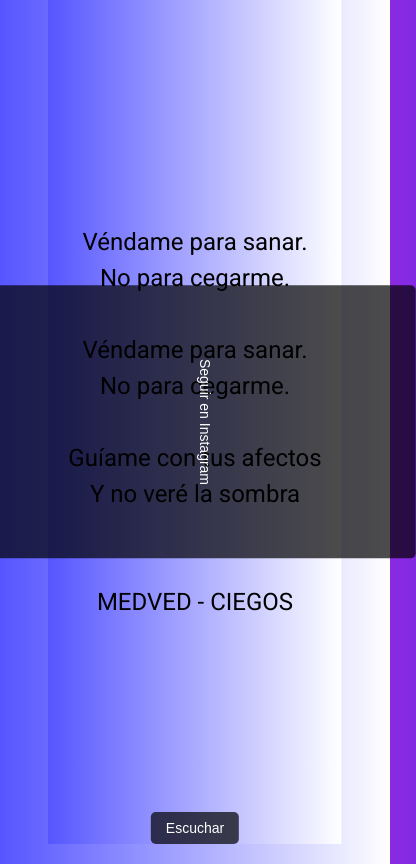
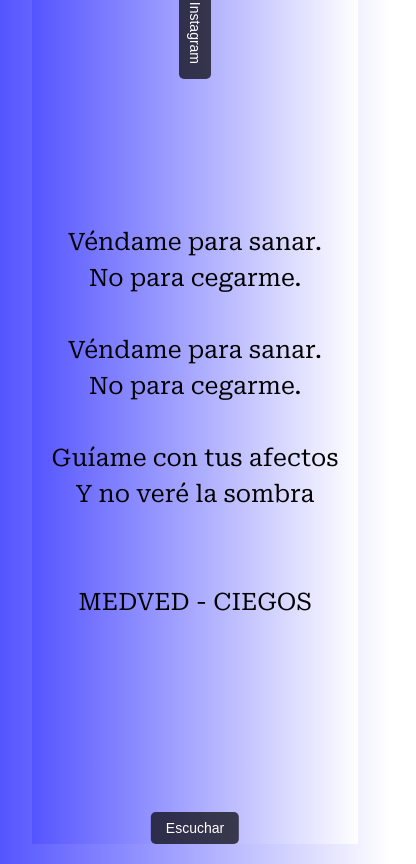
Before and after one commit to medvedband/showicr, a plain HTML site: page index.html in a window 390 px wide. Shown: the whole page, 416 px wide, since content can reach past the window. Drawn offline with Linux system fonts and the light colour scheme.

Commit message:
Update index.html

```diff
--- a/index.html
+++ b/index.html
@@ -4,11 +4,12 @@
     <meta charset="UTF-8">
     <meta name="viewport" content="width=device-width, initial-scale=1.0">
     <title>Show Interactivo - Gradiente Animado</title>
-    <!-- Añadir la fuente Roboto desde Google Fonts -->
+
+    <!-- Cargar la fuente Roboto Serif desde Google Fonts -->
     <link rel="preconnect" href="https://fonts.googleapis.com">
-<link rel="preconnect" href="https://fonts.gstatic.com" crossorigin>
-<link href="https://fonts.googleapis.com/css2?family=Roboto+Serif:ital,opsz,wght@0,8..144,100..900;1,8..144,100..900&display=swap" rel="stylesheet">
-    <link href="https://fonts.googleapis.com/css2?family=Roboto:wght@400;700&display=swap" rel="stylesheet">
+    <link rel="preconnect" href="https://fonts.gstatic.com" crossorigin>
+    <link href="https://fonts.googleapis.com/css2?family=Roboto+Serif:ital,opsz,wght@0,8..144,100..900;1,8..144,100..900&display=swap" rel="stylesheet">
+
     <style>
         body, html {
             margin: 0;
@@ -19,7 +20,7 @@
             background: linear-gradient(90deg, #8A2BE2, #0000FF, #FFFFFF); /* Gradiente inicial */
             background-size: 300% 300%; /* Gradiente amplio */
             animation: gradienteOscilacion 10s ease infinite; /* Animación del fondo */
-            font-family: 'Roboto', sans-serif; /* Usando Roboto en lugar de Helvetica */
+            font-family: 'Roboto Serif', serif; /* Aplicando Roboto Serif */
             position: relative; /* Para posicionar los botones relativos a la pantalla */
         }
 
@@ -80,9 +81,9 @@
         /* Estilos para el botón "Seguir en Instagram" */
         .btn-follow {
             position: absolute; /* Posicionarlo en el costado */
-            bottom: 20px; /* En la parte inferior */
-            left: 20px; /* Al borde izquierdo */
-            transform: rotate(90deg); /* Girar 90 grados */
+            top: 10px; /* Alinearlo con el borde superior */
+            left: 50%; /* Centrar horizontalmente */
+            transform: translateX(-50%) rotate(90deg); /* Girar 90 grados y centrar */
             padding: 10px 20px;
             font-size: 16px;
             color: white;
@@ -99,7 +100,7 @@
             color: black; /* Texto negro */
         }
 
-        /* Estilos responsivos para móviles */
+        /* Estilos responsivos */
         @media (max-width: 600px) {
             .centered-text {
                 font-size: 24px; /* Tamaño de fuente más pequeño para móviles */
@@ -110,11 +111,9 @@
                 padding: 8px 15px; /* Ajustar el padding */
             }
 
-            /* Botón "Seguir en Instagram" ajustado para móviles */
             .btn-follow {
-                right: 0; /* Mantener pegado al borde derecho */
-                top: 50%; /* Centrar verticalmente */
-                transform: translateY(-50%) rotate(90deg); /* Girar 90 grados y centrar */
+                top: 5px; /* Ajustar la distancia al borde en móviles */
+                left: 50%; /* Centrarlo horizontalmente en móviles */
             }
         }
     </style>
```
